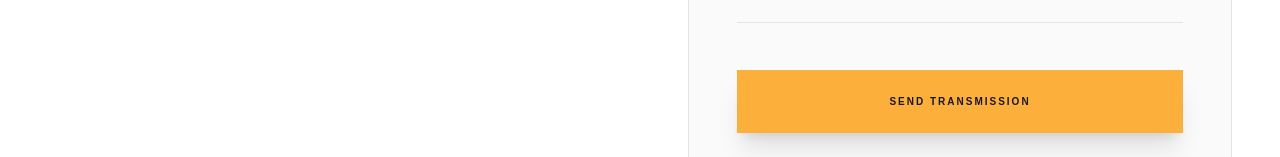
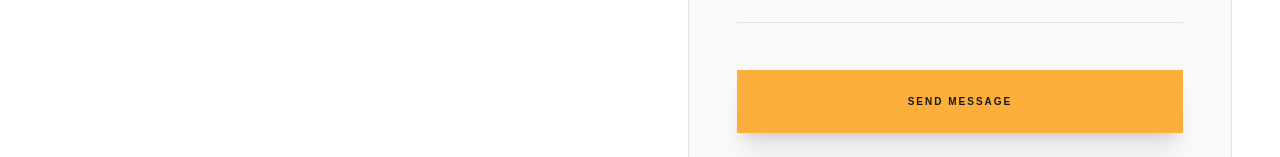
Before and after one commit to markohanesian/ods-headless, a Next.js app: page /contact in a window 1280 px wide. Shown: the part 795-952 px from the top of the page. Built offline with nearby package versions, Linux system fonts and the light colour scheme; no server answers.

Commit message:
Update contact form syntax to message from transmission

```diff
--- a/components/ContactForm.tsx
+++ b/components/ContactForm.tsx
@@ -32,7 +32,7 @@ export default function ContactForm() {
         setFormData({ name: "", email: "", message: "" });
       } else {
         setStatus("error");
-        setErrorMessage(data.error || "Transmission failed.");
+        setErrorMessage(data.error || "Message not sent.");
       }
     } catch (error) {
       console.error("Submission error:", error);
@@ -54,7 +54,7 @@ export default function ContactForm() {
             <path strokeLinecap="round" strokeLinejoin="round" strokeWidth={2} d="M5 13l4 4L19 7" />
           </svg>
         </div>
-        <h3 className="text-2xl font-bold text-zinc-900 dark:text-zinc-50">Transmission Received</h3>
+        <h3 className="text-2xl font-bold text-zinc-900 dark:text-zinc-50">Message Received</h3>
         <p className="text-zinc-500 dark:text-zinc-300">Our team will review your project brief and respond shortly.</p>
         <button
           onClick={() => setStatus("idle")}
@@ -114,7 +114,7 @@ export default function ContactForm() {
         disabled={status === "submitting"}
         className="w-full py-6 bg-brand text-zinc-900 font-bold uppercase tracking-[0.2em] text-[10px] hover:bg-[#e69b2d] transition-all disabled:opacity-50 shadow-xl"
       >
-        {status === "submitting" ? "Processing..." : "Send Transmission"}
+        {status === "submitting" ? "Processing..." : "Send Message"}
       </button>
     </form>
   );
```
